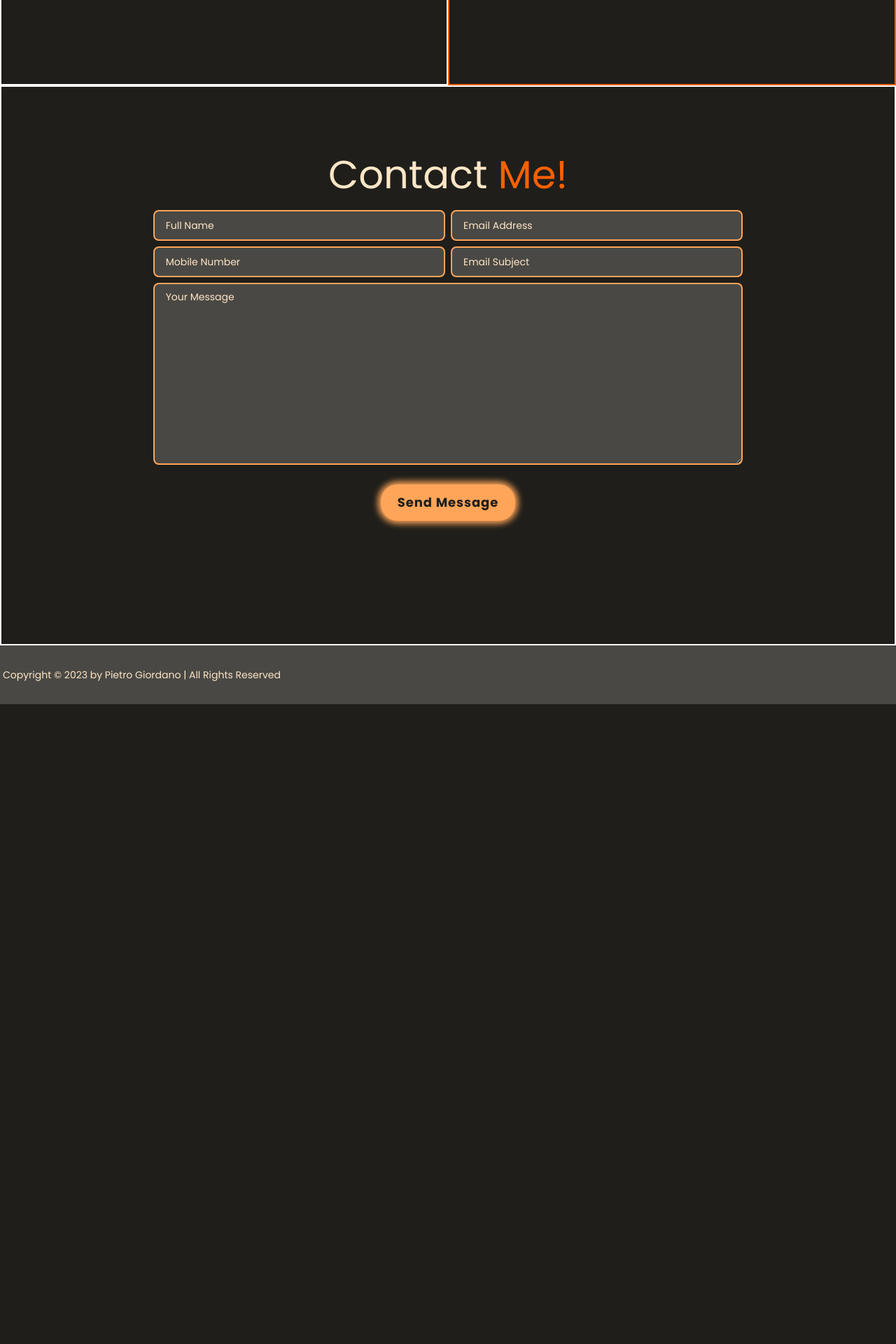
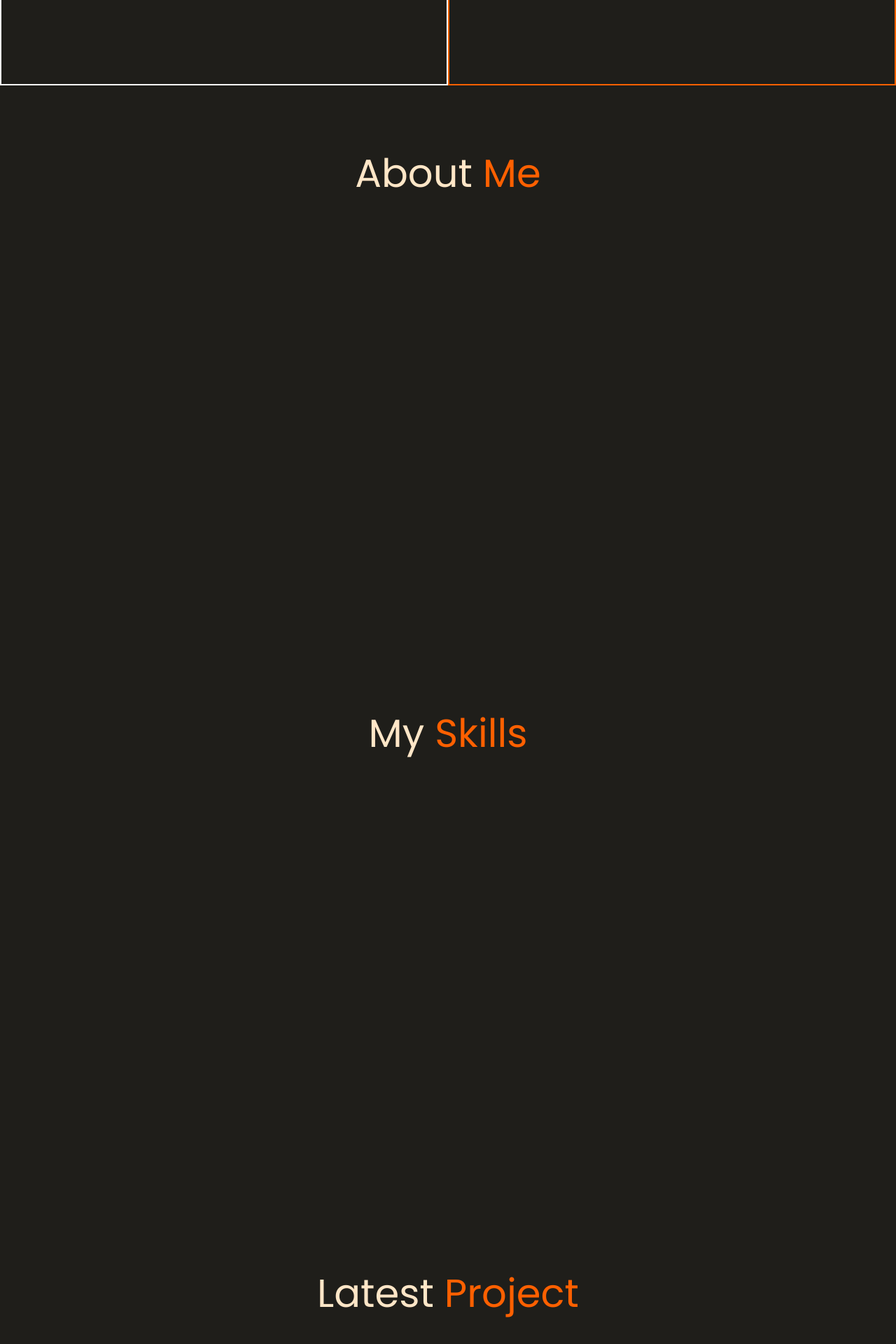
Before and after one commit to pietro-giordano/portfolio_frontend, a Vue app: page / in a window 1280 px wide. Shown: the part 678-2598 px from the top of the page at 70% size. Before the commit the page ends 1684 px from the top, so only its background shows below. Built offline with nearby package versions, Linux system fonts and the light colour scheme.

Commit message:
aggiunta sezioni

```diff
--- a/src/App.vue
+++ b/src/App.vue
@@ -1,5 +1,8 @@
 <script>
 import AppHeader from './components/AppHeader.vue';
+import AboutMe from './components/AboutMe.vue';
+import Skills from './components/Skills.vue';
+import Portfolio from './components/Portfolio.vue';
 import Contact from './components/Contact.vue';
 import AppFooter from './components/AppFooter.vue';
 
@@ -7,6 +10,9 @@ export default {
       name: 'App',
       components: {
             AppHeader,
+            AboutMe,
+            Skills,
+            Portfolio,
             Contact,
             AppFooter
       }
@@ -16,6 +22,12 @@ export default {
 <template>
       <AppHeader />
 
+      <AboutMe />
+
+      <Skills />
+
+      <Portfolio />
+
       <Contact />
 
       <AppFooter />
--- /dev/null
+++ b/src/components/AboutMe.vue
@@ -0,0 +1,20 @@
+<script>
+export default {
+      name: 'AboutMe',
+}
+</script>
+
+<template>
+      <section id="aboutMe" class="container mx-auto min-h-screen">
+
+            <h2 ref="top" class="sm text-orange-very text-lg pt-28 mb-8 text-center">About <span class="text-orange">Me</span>
+            </h2>
+
+      </section>
+</template>
+
+<style scoped>
+h2 {
+      font-size: clamp(2rem, 9vw, 3.5rem);
+}
+</style>
--- a/src/components/Navbar.vue
+++ b/src/components/Navbar.vue
@@ -10,15 +10,15 @@ export default {
                               active: true
                         }, {
                               title: 'About',
-                              link: '#',
+                              link: '#aboutMe',
                               active: false
                         }, {
                               title: 'Skills',
-                              link: '#',
+                              link: '#skills',
                               active: false
                         }, {
                               title: 'Portfolio',
-                              link: '#',
+                              link: '#portfolio',
                               active: false
                         }, {
                               title: 'Contact',
--- /dev/null
+++ b/src/components/Portfolio.vue
@@ -0,0 +1,21 @@
+<script>
+export default {
+      name: 'Portfolio',
+}
+</script>
+
+<template>
+      <section id="portfolio" class="container mx-auto min-h-screen">
+
+            <h2 ref="top" class="sm text-orange-very text-lg pt-28 mb-8 text-center">Latest <span
+                        class="text-orange">Project</span>
+            </h2>
+
+      </section>
+</template>
+
+<style scoped>
+h2 {
+      font-size: clamp(2rem, 9vw, 3.5rem);
+}
+</style>
--- /dev/null
+++ b/src/components/Skills.vue
@@ -0,0 +1,21 @@
+<script>
+export default {
+      name: 'Skills',
+}
+</script>
+
+<template>
+      <section id="skills" class="container mx-auto min-h-screen">
+
+            <h2 ref="top" class="sm text-orange-very text-lg pt-28 mb-8 text-center">My <span
+                        class="text-orange">Skills</span>
+            </h2>
+
+      </section>
+</template>
+
+<style scoped>
+h2 {
+      font-size: clamp(2rem, 9vw, 3.5rem);
+}
+</style>
```
